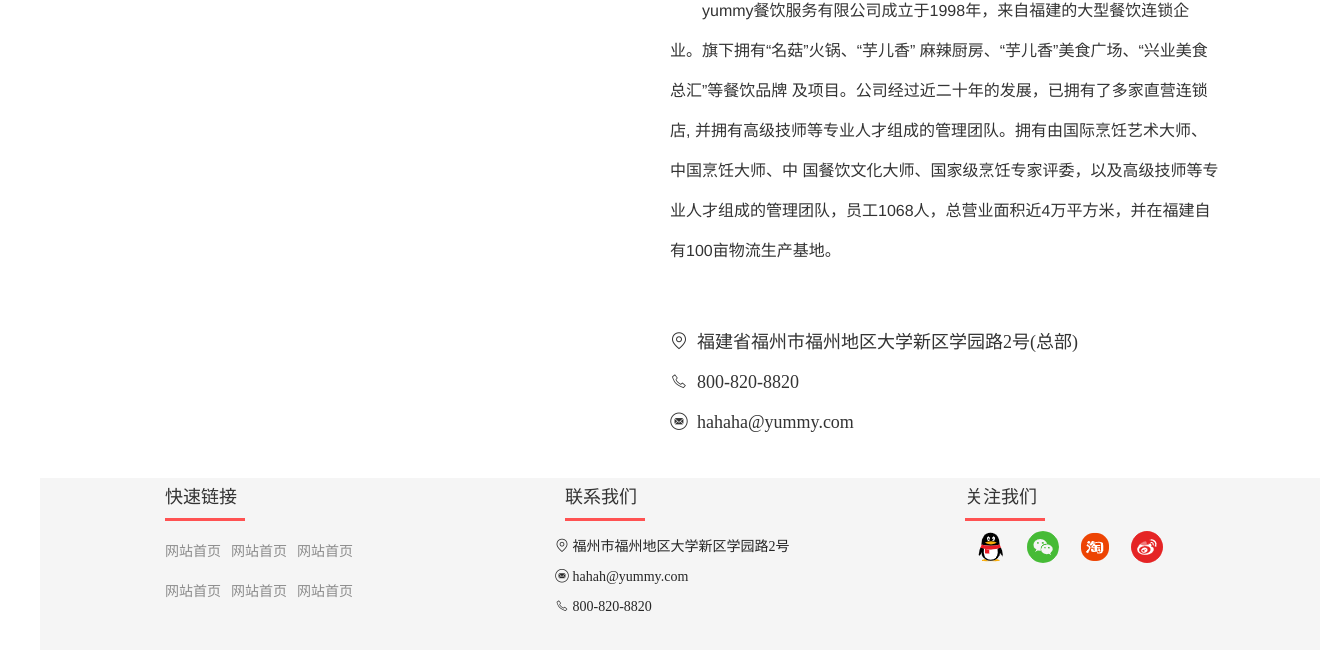
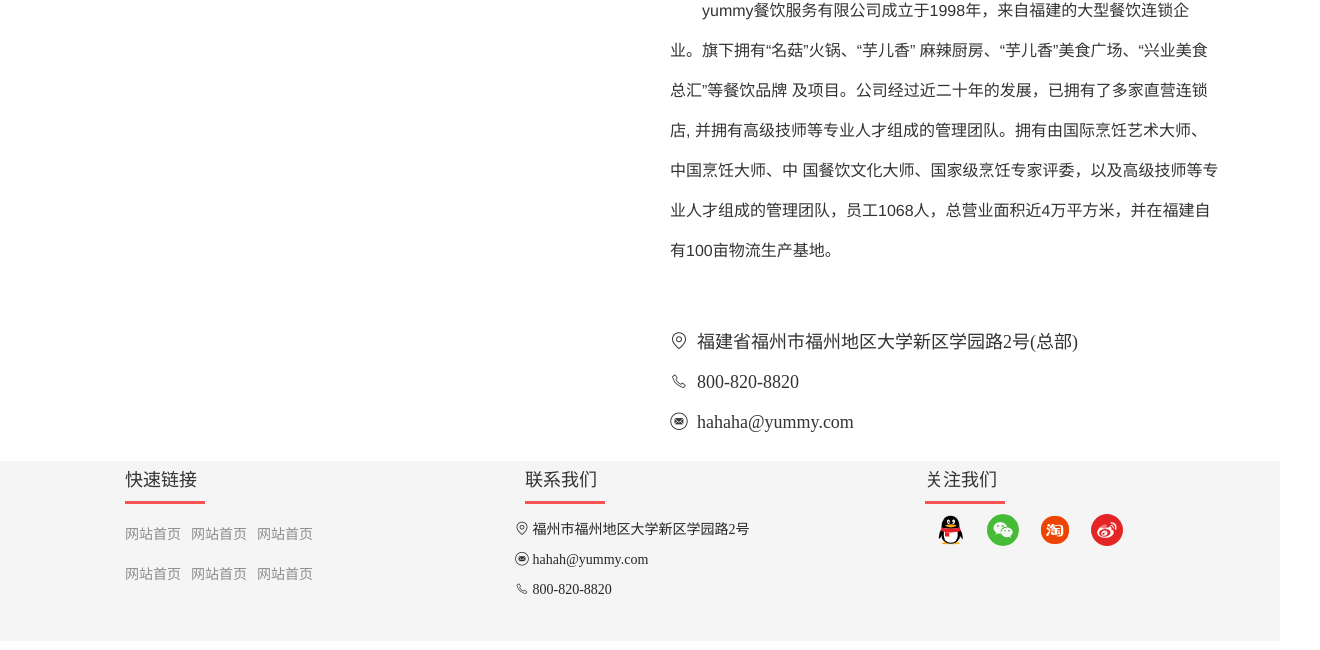
Before and after one commit to hualalalalalala/train, a plain HTML site: page enterprise/about.html in a window 1280 px wide. Shown: the part 142-792 px from the top of the page, 1320 px wide, since content can reach past the window. Drawn offline with Linux system fonts and the light colour scheme; a script that the page names is missing.

Commit message:
第三次修订

```diff
--- a/enterprise/css/about.css
+++ b/enterprise/css/about.css
@@ -1,5 +1,5 @@
 body,html {
-    width: 1200px;
+    min-width: 1200px;
     margin: 0 auto;
 }
 ul {
@@ -80,7 +80,7 @@
 .content-left .map {
 	margin-top: 15px;
 	width: 550px;
-	height: 400px;
+	height: 450px;
 }
 /*介绍*/
 .contentIn .content-right {
@@ -143,8 +143,6 @@
 
 /*底部*/
 .footer {
-	position: absolute;
-	bottom: 0;
     width: 100%;
     background-color: whitesmoke;
     margin-top: 10px;
--- a/enterprise/css/news-detail.css
+++ b/enterprise/css/news-detail.css
@@ -1,6 +1,6 @@
 /*头部*/
 body,html {
-    width: 1200px;
+    min-width: 1200px;
     margin: 0 auto;
 }
 .header {
--- a/enterprise/css/news.css
+++ b/enterprise/css/news.css
@@ -1,5 +1,5 @@
 body,html {
-    width: 1200px;
+    min-width: 1200px;
     margin: 0 auto;
 }
 /*头部*/
```
